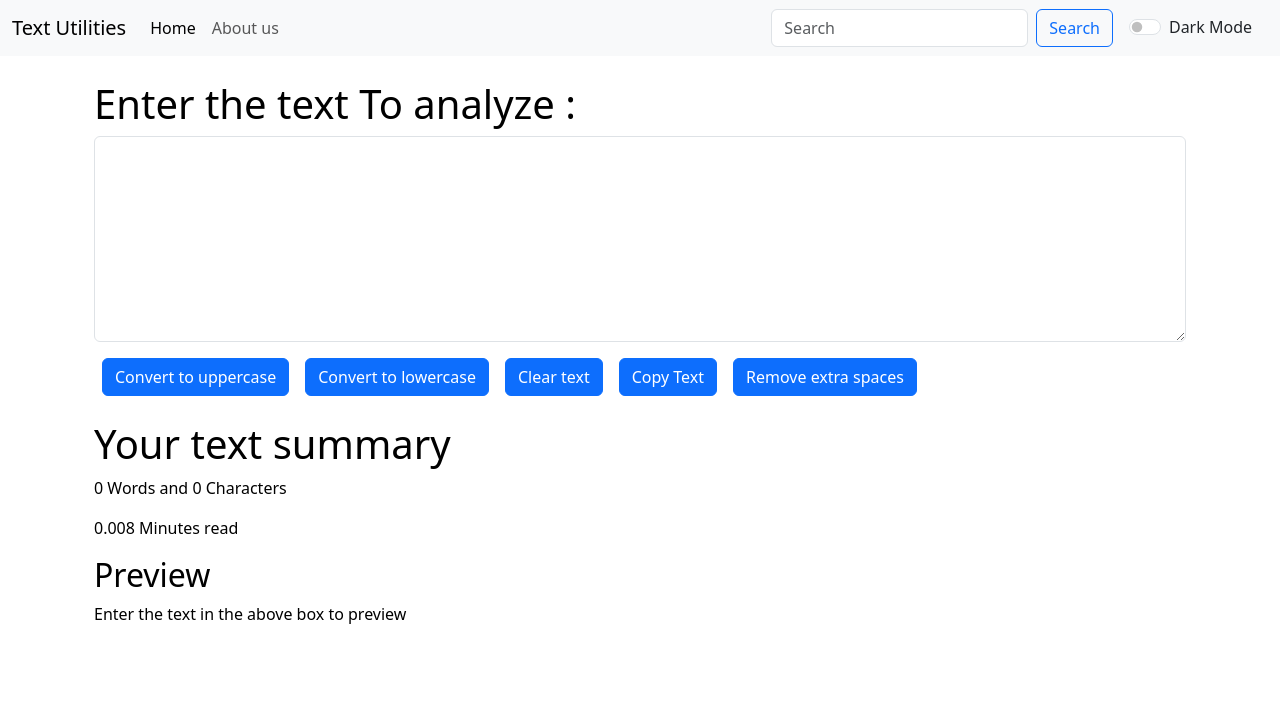
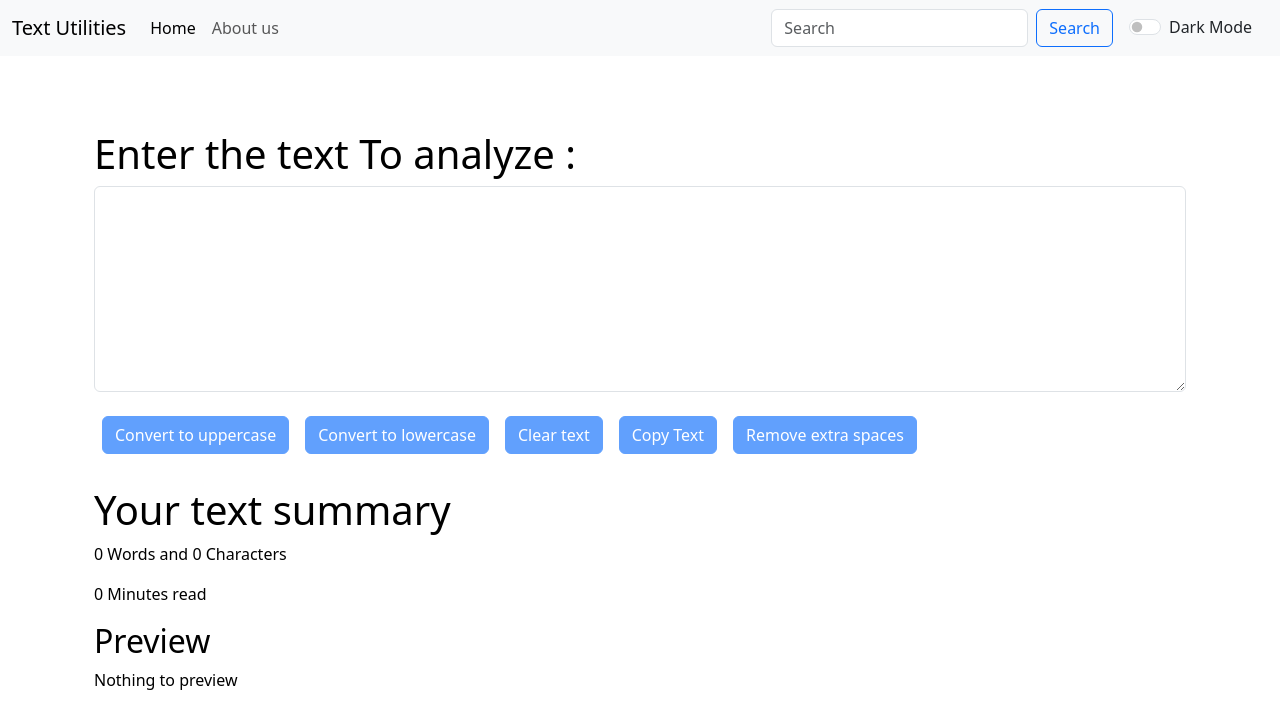
Before and after one commit to rakeshmuntha/REACT, a React (Create React App) app in the folder my-app/: page / in a window 1280 px wide. Shown: the top 728 px of the page. Built offline with nearby package versions, Linux system fonts and the light colour scheme.

Commit message:
Made many changes in text utitles

```diff
--- a/my-app/src/App.css
+++ b/my-app/src/App.css
@@ -0,0 +1,3 @@
+.accordion-button::after {
+    filter: invert(1);
+}
--- a/my-app/src/App.js
+++ b/my-app/src/App.js
@@ -15,7 +15,7 @@ function App() {
 		setTimeout(() => setalert(null), 1500);
 	};
 
-	const togglemode = () => {
+	const togglemode = (cls) => {
 		if (mode === 'light') {
 			setmode('dark');
 			document.body.style.backgroundColor = 'black';
--- a/my-app/src/components/About.js
+++ b/my-app/src/components/About.js
@@ -1,12 +1,9 @@
-import React, { useState } from 'react'
-
 function About(props) {
 
     const stylo =
     {
         color: props.mode === 'dark' ? 'white' : 'black', backgroundColor: props.mode === 'dark' ? 'black' : 'white'
     }
-    const [btntext, setbtntext] = useState("Enable dark mode")
 
   return (
     <div className='container'>
--- a/my-app/src/components/Alert.js
+++ b/my-app/src/components/Alert.js
@@ -2,10 +2,12 @@ import React from 'react'
 
 function Alert(props) {
     return (
-        props.alert && <div>
-            <div className={`alert alert-${props.alert.type.toLowerCase()} alert-dismissible fade show`} role="alert">
-                <strong>{props.alert.type}</strong> : {props.alert.msg}
-            </div>
+        <div style={{ height: '50px' }}>
+            {props.alert && <div>
+                <div  className={`alert alert-${props.alert.type.toLowerCase()} alert-dismissible fade show`} role="alert">
+                    <strong>{props.alert.type}</strong> : {props.alert.msg}
+                </div>
+            </div>}
         </div>
     )
 }
--- a/my-app/src/components/Navbar.js
+++ b/my-app/src/components/Navbar.js
@@ -25,8 +25,8 @@ function Navbar(props) {
 							<button className="btn btn-outline-primary" type="submit">Search</button>
 						</form>
 						<div className={`form-check form-switch text-${props.mode === 'light' ? 'dark' : 'light'} mx-3`}>
-							<input className="form-check-input" onClick={props.togglemode} type="checkbox" role="switch" id="switchCheckDefault"/>
-								<label className="form-check-label" htmlFor="switchCheckDefault">Dark Mode</label>
+							<input style={{cursor: 'pointer'}} className="form-check-input" onClick={props.togglemode} type="checkbox" role="switch" id="switchCheckDefault"/>
+								<label style={{cursor: 'pointer'}} className="form-check-label" htmlFor="switchCheckDefault">Dark Mode</label>
 						</div>
 					</div>
 				</div>
--- a/my-app/src/components/TextForm.js
+++ b/my-app/src/components/TextForm.js
@@ -1,6 +1,7 @@
 import React, { useState } from 'react'
 
-export default function (props) {
+function TextForm(props) {
+
     const handleupclick = () => {
         let newtext = text.toUpperCase();
         setText(newtext);
@@ -20,9 +21,7 @@ export default function (props) {
         setText(event.target.value);
     }
     const handlecopy = () => {
-        var t = document.getElementById("myBox")
-        t.select();
-        navigator.clipboard.writeText(t.value);
+        navigator.clipboard.writeText(text);
         props.alerto("Text copied", "Success");
     }
     const handleextraspaces = () => {
@@ -60,19 +59,19 @@ export default function (props) {
                 <div className="mb-3">
                     <textarea className="form-control" style={{ backgroundColor: props.mode === 'dark' ? 'black' : 'white', color: props.mode === 'dark' ? 'white' : 'black' }} value={text} onChange={onchangehandler} id="myBox" rows="8"></textarea>
                 </div>
-                <button className="btn btn-primary mx-2" onClick={handleupclick}>Convert to uppercase</button>
-                <button className="btn btn-primary mx-2" onClick={handleloclick}>Convert to lowercase</button>
-                <button className="btn btn-primary mx-2" onClick={handleclearclick}>Clear text</button>
-                <button className="btn btn-primary mx-2" onClick={handlecopy}>Copy Text</button>
-                <button className="btn btn-primary mx-2" onClick={handleextraspaces}>Remove extra spaces</button>
+                <button disabled={text.length === 0} className="btn btn-primary mx-2 my-2" onClick={handleupclick}>Convert to uppercase</button>
+                <button disabled={text.length === 0} className="btn btn-primary mx-2 my-2" onClick={handleloclick}>Convert to lowercase</button>
+                <button disabled={text.length === 0} className="btn btn-primary mx-2 my-2" onClick={handleclearclick}>Clear text</button>
+                <button disabled={text.length === 0} className="btn btn-primary mx-2 my-2" onClick={handlecopy}>Copy Text</button>
+                <button disabled={text.length === 0} className="btn btn-primary mx-2 my-2" onClick={handleextraspaces}>Remove extra spaces</button>
             </div>
 
             <div className="container my-3" style={{ color: props.mode === 'dark' ? 'white' : 'black' }}>
                 <h1>Your text summary</h1>
                 <p>{wordlength(text)} Words and {textlength(text)} Characters</p>
-                <p>{0.008 * text.split(" ").length} Minutes read</p>
+                <p>{0.008 * text.split(" ").filter((element) => { return element.length !== 0 }).length} Minutes read</p>
                 <h2>Preview</h2>
-                <p>{text.length > 0 ? text : 'Enter the text in the above box to preview'}</p>
+                <p>{text.length > 0 ? text : 'Nothing to preview'}</p>
             </div>
 
 
@@ -81,3 +80,5 @@ export default function (props) {
         </>
     )
 }
+
+export default TextForm
```
